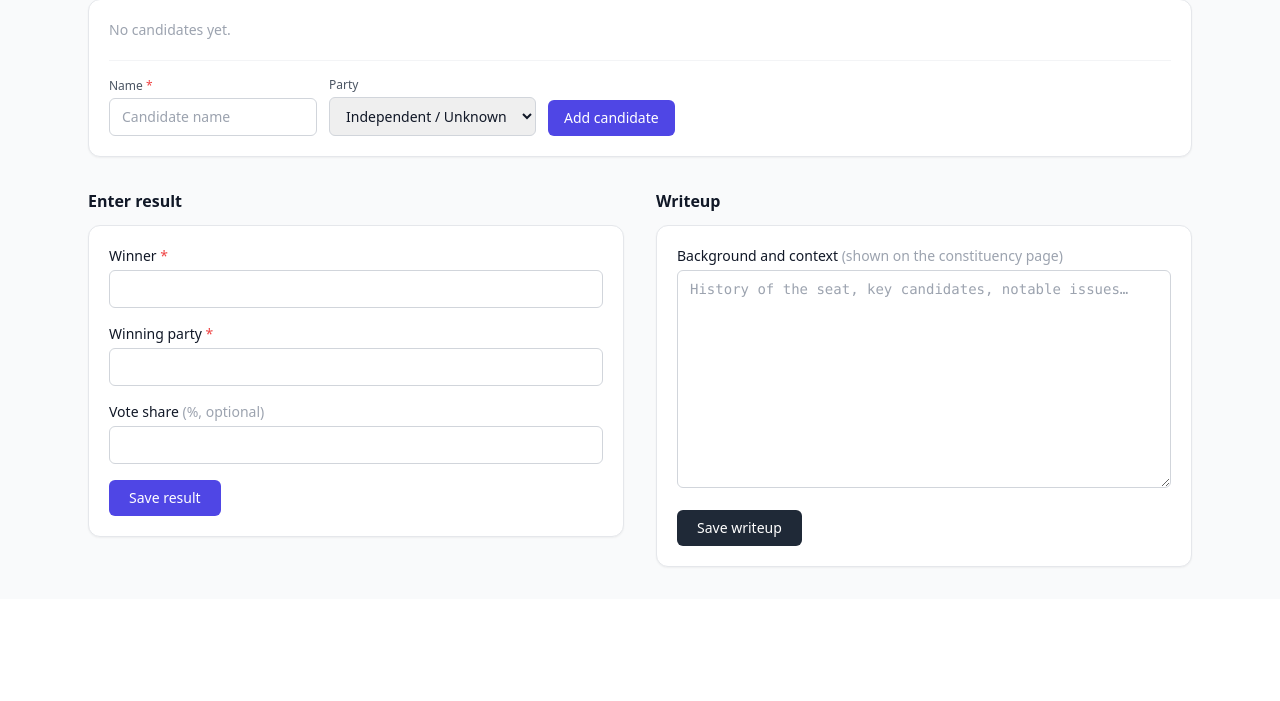
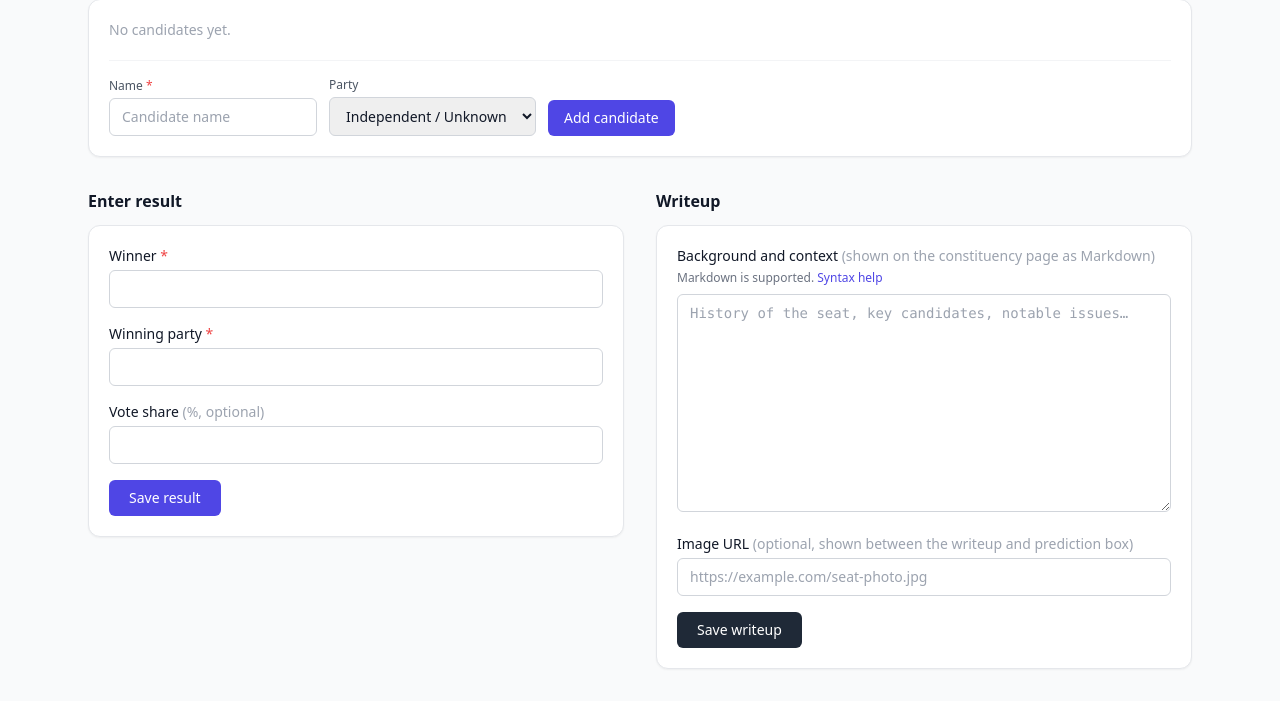
Before and after one commit to siddharth-krishna/234-seats, a FastAPI app: template app/templates/admin/seat.html in a window 1280 px wide. Shown: the part 210-911 px from the top of the page. Before the commit the page ends 778 px from the top, so only its background shows below. Run offline with FastAPI, Linux system fonts and the light colour scheme; the template is opened without the code that fills it, so the values that code supplies are empty; some libraries are stand-ins or nearby versions.

Commit message:
Add markdown for writeups, image URL

```diff
--- a/app/models/constituency.py
+++ b/app/models/constituency.py
@@ -52,6 +52,7 @@ class Constituency(Base):
     current_mla: Mapped[str | None] = mapped_column(String(200))
     current_party_id: Mapped[int | None] = mapped_column(ForeignKey("parties.id"))
     writeup: Mapped[str | None] = mapped_column(Text)
+    image_url: Mapped[str | None] = mapped_column(String(500))
     predictions_open: Mapped[bool] = mapped_column(Boolean, default=False, nullable=False)
 
     election: Mapped[Election] = relationship(back_populates="constituencies")
--- a/app/routes/admin.py
+++ b/app/routes/admin.py
@@ -151,12 +151,14 @@ def save_writeup(
     constituency_id: int,
     request: Request,
     writeup: str = Form(default=""),
+    image_url: str = Form(default=""),
     db: Session = Depends(get_db),
     _: User = Depends(require_admin),
 ) -> Response:
     """Save the writeup for a constituency."""
     c = _get_constituency_or_404(db, constituency_id)
     c.writeup = writeup.strip() or None
+    c.image_url = image_url.strip() or None
     db.commit()
     if request.headers.get("HX-Request"):
         saved_at = datetime.now(tz=UTC).strftime("%H:%M")
--- a/app/templates/admin/seat.html
+++ b/app/templates/admin/seat.html
@@ -207,12 +207,29 @@
       <div>
         <label class="block text-sm font-medium mb-1" for="writeup">
           Background and context
-          <span class="text-gray-400 font-normal">(shown on the constituency page)</span>
+          <span class="text-gray-400 font-normal">(shown on the constituency page as Markdown)</span>
         </label>
+        <p class="mb-2 text-xs text-gray-500">
+          Markdown is supported.
+          <a href="https://www.markdownguide.org/basic-syntax/" target="_blank" rel="noopener noreferrer" class="text-indigo-600 hover:underline">
+            Syntax help
+          </a>
+        </p>
         <textarea id="writeup" name="writeup" rows="10"
                   placeholder="History of the seat, key candidates, notable issues…"
                   class="w-full rounded-md border border-gray-300 px-3 py-2 text-sm font-mono
                          focus:outline-none focus:ring-2 focus:ring-indigo-500">{{ constituency.writeup or "" }}</textarea>
+      </div>
+      <div>
+        <label class="block text-sm font-medium mb-1" for="image_url">
+          Image URL
+          <span class="text-gray-400 font-normal">(optional, shown between the writeup and prediction box)</span>
+        </label>
+        <input id="image_url" name="image_url" type="url"
+               placeholder="https://example.com/seat-photo.jpg"
+               value="{{ constituency.image_url or '' }}"
+               class="w-full rounded-md border border-gray-300 px-3 py-2 text-sm
+                      focus:outline-none focus:ring-2 focus:ring-indigo-500" />
       </div>
       <div class="flex items-center gap-4">
         <button type="submit"
--- a/requirements.txt
+++ b/requirements.txt
@@ -9,3 +9,4 @@ python-multipart>=0.0.9
 pydantic-settings>=2.3
 aiofiles>=24.1
 python-dotenv>=0.8
+markdown>=3.7
```
Also changed, not shown: AGENTS.md (+2 -0 lines), app/templates/constituency.html (+12 -2 lines), app/templates_config.py (+13 -0 lines), tests/test_admin.py (+8 -2 lines), tests/test_constituency.py (+24 -0 lines), tests/test_models.py (+2 -0 lines), 1 other file.
